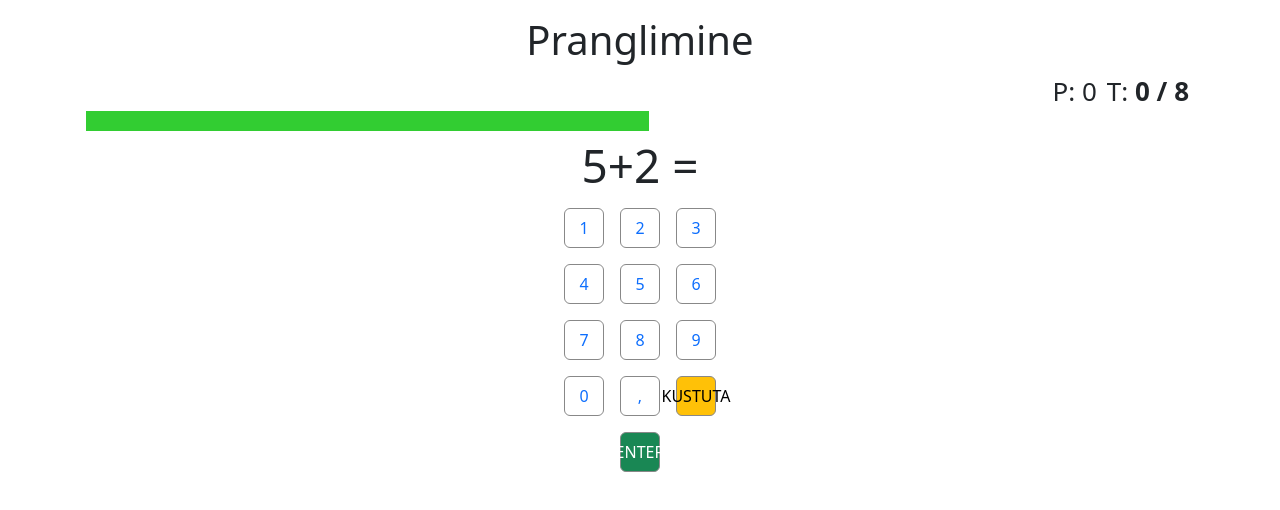
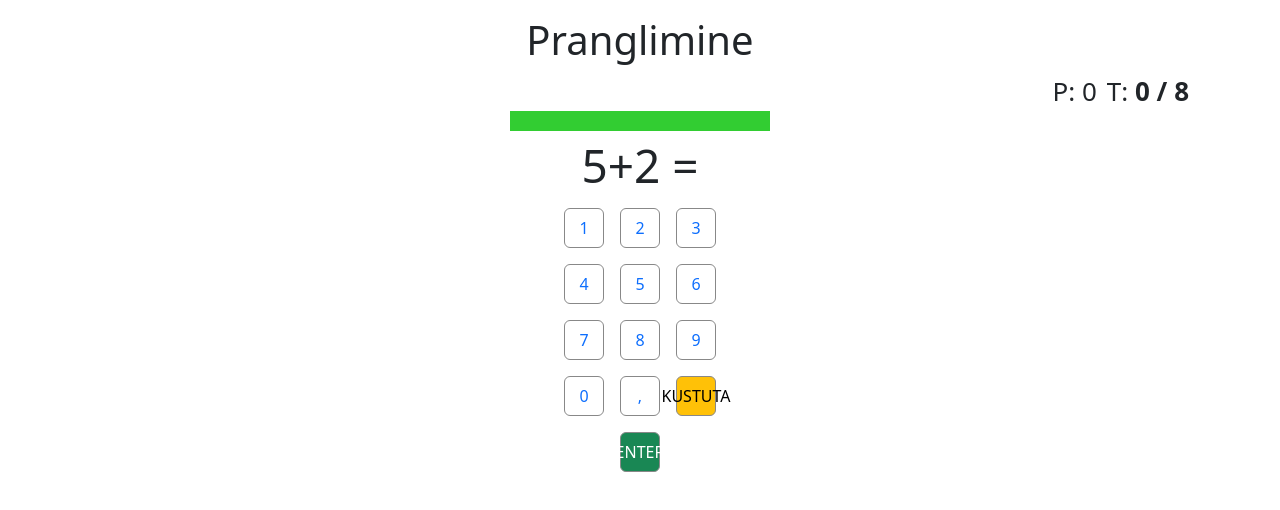
Before and after one commit to dmonizer/MentalMath, a React (Create React App) app: page / in a window 1280 px wide. Both pictures are taken after a click on the button "JAH!". Shown: the top 510 px of the page. Built offline with nearby package versions, Linux system fonts and the light colour scheme.

Commit message:
progressbar update

```diff
--- a/src/components/Timer.tsx
+++ b/src/components/Timer.tsx
@@ -1,7 +1,9 @@
 import React, {useEffect, useState} from 'react';
 
-const PROGRESS_BAR_WIDTH = 650;
+
 export const Timer = (props: { seconds: number, isCancelled: boolean, rewind: (seconds: number) => void }) => {
+    const PROGRESS_BAR_WIDTH = 300;
+
     const [timerValue, setTimerValue] = useState(props.seconds);
     const {isCancelled, seconds, rewind} = props;
     useEffect(() => {
@@ -27,5 +29,5 @@ export const Timer = (props: { seconds: number, isCancelled: boolean, rewind: (s
     if (timerValue > seconds / 3 * 2) {
         color = "green_bg"
     }
-    return (<div className={"timer-display "} style={{width:PROGRESS_BAR_WIDTH+"px"}}><div className={"progressBar "+color} style={styleElement}></div></div>);
+    return (<div className={"timer-display"} id="progress"><div className={"progressBar "+color} style={styleElement}></div></div>);
 }
--- a/src/index.css
+++ b/src/index.css
@@ -94,8 +94,11 @@ h1{
 }
 .timer-display {
   font-size: 26px;
-  text-align: center;
+  display: block;
+
 }
 .progressBar {
 
+  margin: 0 auto;
+  position: relative;
 }
```
